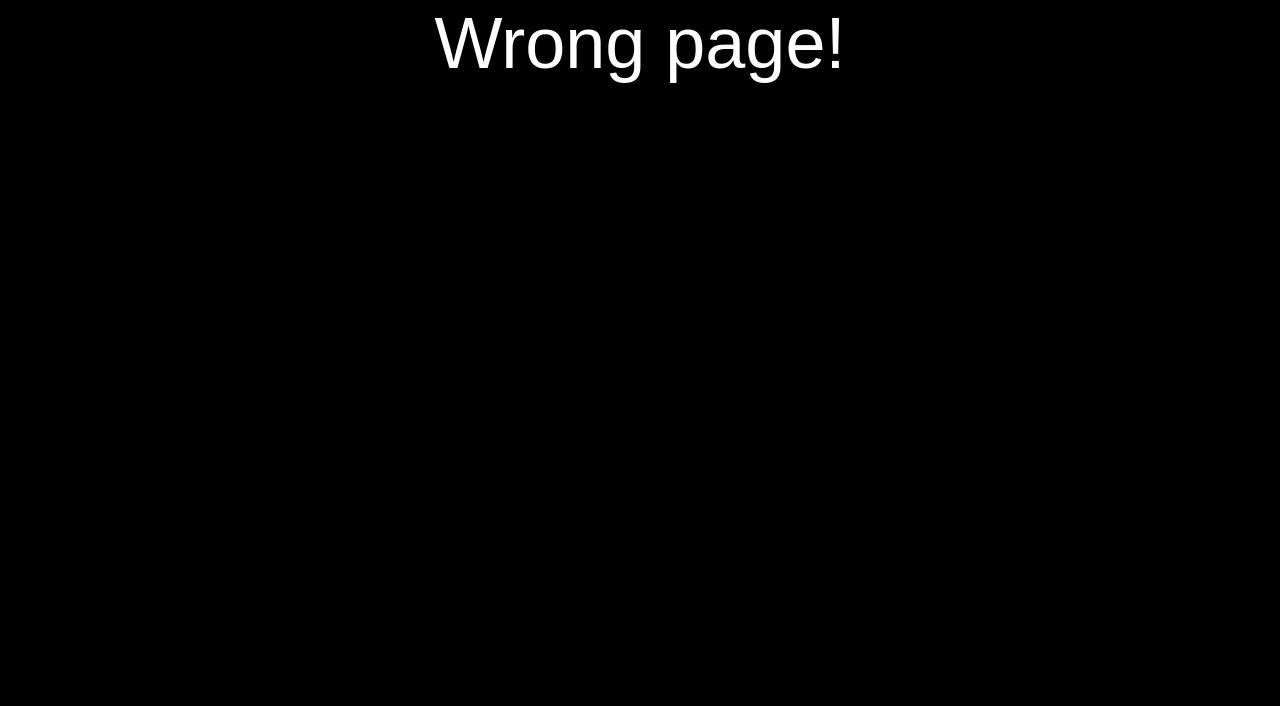
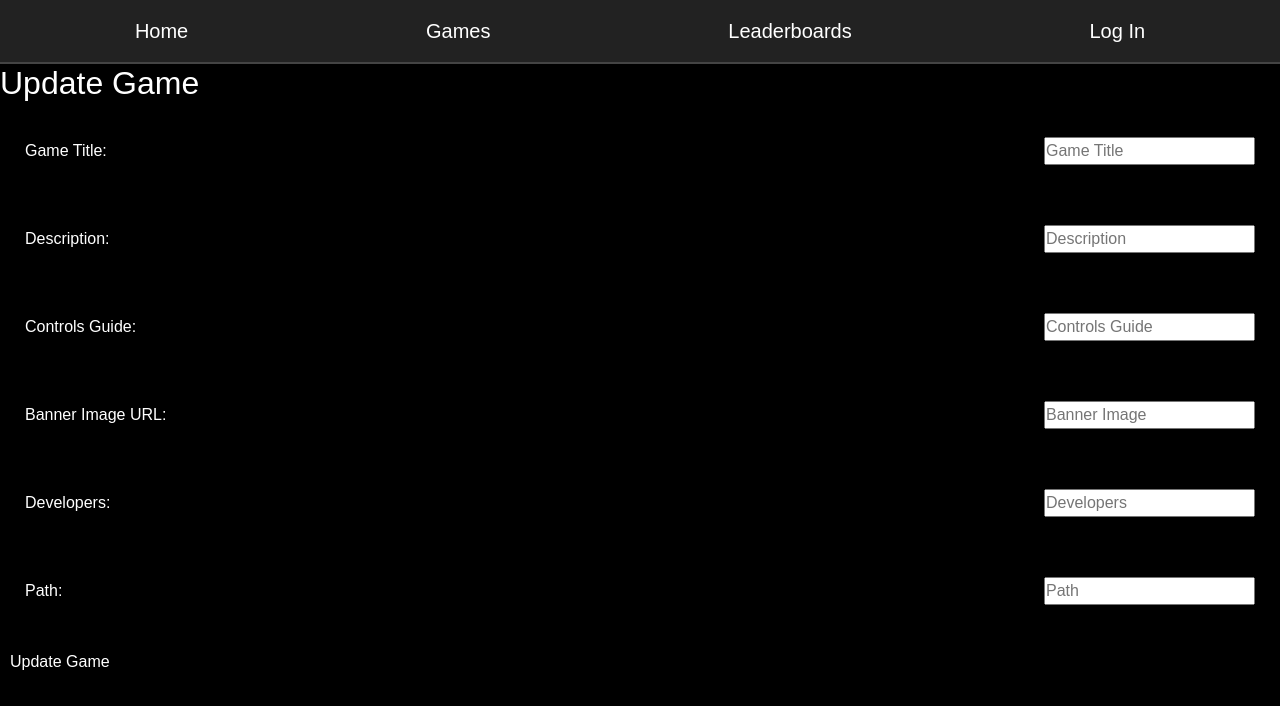
Before and after one commit to FailedPastry/project-game, a React (Vite) app in the folder client/: page /profile/edit_game/1 in a window 1280 px wide. Before the commit this address had no page. Shown: the top 706 px of the page. Built offline with nearby package versions, Linux system fonts and the light colour scheme; no server answers.

Commit message:
save for merge

```diff
--- /dev/null
+++ b/client/src/components/GameEditForm.jsx
@@ -0,0 +1,213 @@
+import React, { useEffect } from 'react';
+import { useParams, useNavigate } from 'react-router-dom';
+import { useQuery, useMutation } from '@apollo/client';
+import { GET_GAME, GET_USERS_BY_USERNAME } from '../utils/queries';
+import { UPDATE_GAME } from '../utils/mutations';
+
+const GameEditForm = () => {
+	const { gameId } = useParams();
+	const { loading, data } = useQuery(GET_GAME, {
+		variables: { gameId: gameId }
+	});
+
+    const [gameTitle, setGameTitle] = React.useState('');
+    const [bannerImg, setBannerImg] = React.useState('');
+    const [devs, setDevs] = React.useState([]);
+    const [devIds, setDevIds] = React.useState([]);
+    const [devsInput, setDevsInput] = React.useState('');
+    const [description, setDescription] = React.useState('');
+    const [controlsGuide, setControlsGuide] = React.useState('');
+    const [path, setPath] = React.useState('');
+    const [updateGame] = useMutation(UPDATE_GAME);
+
+    const navigate = useNavigate();
+
+    useEffect(() => {
+        if (data) {
+            setGameTitle(data.singleGame.title);
+            setBannerImg(data.singleGame.bannerImg);
+            setDevs([data.singleGame.devs.map((dev) => dev.username).join(', ')]);
+            setDevIds([data.singleGame.devs.map((dev) => dev._id)]);
+            setDevsInput(data.singleGame.devs.map((dev) => dev.username).join(', '));
+            setDescription(data.singleGame.description);
+            setControlsGuide(data.singleGame.controlsGuide);
+            setPath(data.singleGame.path);
+        }
+    }, [data]);
+
+	useEffect(() => {
+		setDevs(devsInput.split(',').map((dev) => dev.trim()));
+		console.log('Devs after setting from the devs input:', devs);
+	}, [devsInput]);
+
+	const {
+		loading: devsLoading,
+		error: devsError,
+		data: devsData,
+	} = useQuery(GET_USERS_BY_USERNAME, {
+		variables: { username: devs },
+		skip: !devs.length,
+	});
+
+	console.log('Query data:', devsData);
+
+	if (devsError) {
+		console.error(devsError);
+	}
+
+	console.log('Devs map test:', devsData?.getUsersByUsername?.map((dev) => dev._id));
+
+	useEffect(() => {
+		if (devsData && devsData?.getUsersByUsername) {
+			const newDevIds = devsData?.getUsersByUsername?.map((dev) => dev._id);
+			setDevIds(newDevIds);
+			console.log('DevIds after setting from the devs data:', devIds);
+		}
+	}, [devsData]);
+
+	const handleFormSubmit = async (event) => {
+		event.preventDefault();
+
+		if (devsLoading || loading) {
+			return;
+		}
+
+		console.log('Submitting game:', gameTitle, description, controlsGuide, bannerImg, path, devIds);
+
+		console.log('Type of path:', typeof path);
+
+		try {
+			await updateGame({
+				variables: {
+					gameId: gameId,
+					title: gameTitle,
+					description: description,
+					controlsGuide: controlsGuide,
+					bannerImg: bannerImg,
+					devs: devIds,
+					path: path,
+				}
+			});
+			navigate(`/game/${gameId}`);
+		} catch (e) {
+			console.error(e);
+		}
+	};
+
+	const handleChange = (event) => {
+		const { name, value } = event.target;
+		switch (name) {
+			case 'gameTitle':
+				setGameTitle(value);
+				break;
+			case 'bannerImg':
+				setBannerImg(value);
+				break;
+			case 'devs':
+				setDevsInput(value);
+				break;
+			case 'description':
+				setDescription(value);
+				break;
+			case 'controlsGuide':
+				setControlsGuide(value);
+				break;
+			case 'path':
+				setPath(value);
+				break;
+			default:
+				break;
+		}
+	};
+
+	return (
+		<div className="game-form">
+			<h2>Update Game</h2>
+			<form onSubmit={handleFormSubmit}>
+				<div className="form-group">
+					<label htmlFor="gameTitle">Game Title:</label>
+					<input
+						className="form-input"
+						placeholder="Game Title"
+						name="gameTitle"
+						type="text"
+						id="gameTitle"
+						onChange={handleChange}
+						value={gameTitle}
+					/>
+				</div>
+				<div className="form-group">
+					<label htmlFor="description">Description:</label>
+					<input
+						className="form-input"
+						placeholder="Description"
+						name="description"
+						type="text"
+						id="description"
+						onChange={handleChange}
+						value={description}
+					/>
+				</div>
+				<div className="form-group">
+					<label htmlFor="controlsGuide">Controls Guide:</label>
+					<input
+						className="form-input"
+						placeholder="Controls Guide"
+						name="controlsGuide"
+						type="text"
+						id="controlsGuide"
+						onChange={handleChange}
+						value={controlsGuide}
+					/>
+				</div>
+				<div className="form-group">
+					<label htmlFor="bannerImg">Banner Image URL:</label>
+					<input
+						className="form-input"
+						placeholder="Banner Image"
+						name="bannerImg"
+						type="text"
+						id="bannerImg"
+						onChange={handleChange}
+						value={bannerImg}
+					/>
+				</div>
+				<div className="form-group">
+					<label htmlFor="devs">Developers:</label>
+					<input
+						className="form-input"
+						placeholder="Developers"
+						name="devs"
+						type="text"
+						id="devs"
+						onChange={handleChange}
+						value={devsInput}
+					/>
+				</div>
+				<div className="form-group">
+					<label htmlFor="path">Path:</label>
+					<input
+						className="form-input"
+						placeholder="Path"
+						name="path"
+						type="text"
+						id="path"
+						onChange={handleChange}
+						value={path}
+					/>
+				</div>
+				<button
+					className='form-btn'
+					type='submit'
+					style={{ cursor: 'pointer' }}
+					disabled={devsLoading || loading}
+				>
+					Update Game
+				</button>
+			</form>
+		</div>
+	)
+
+}
+
+export default GameEditForm;
--- /dev/null
+++ b/client/src/pages/GameEditPage.jsx
@@ -0,0 +1,15 @@
+import React from 'react';
+import { useParams } from 'react-router-dom';
+import GameEditForm from '../components/GameEditForm';
+
+const GameEditPage = () => {
+	const { gameId } = useParams();
+
+	return (
+		<div>
+			<GameEditForm gameId={gameId} />
+		</div>
+	);
+}
+
+export default GameEditPage;
--- a/client/src/pages/Profile.jsx
+++ b/client/src/pages/Profile.jsx
@@ -117,7 +117,7 @@ const Profile = () => {
 						</div>
 						{isMyProfile ?
 							<div className="edit-game">
-								<Link to="/profile/upload_game/:gameId">Edit</Link>
+								<Link to={`/profile/edit_game/${game._id}`}>Edit</Link>
 								<button onClick={() => handleOpenModal(game._id)}>Delete</button>
 							</div>
 							: null}
```
Also changed, not shown: client/src/main.jsx (+6 -1 lines).
